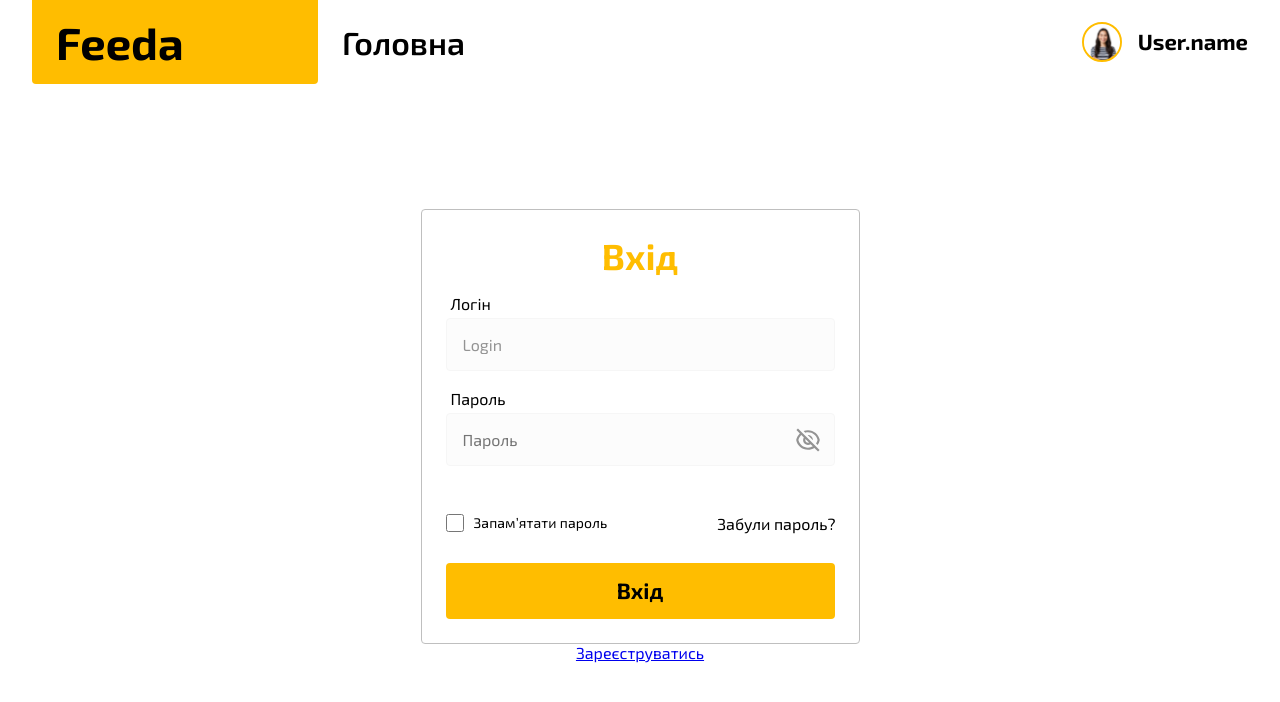
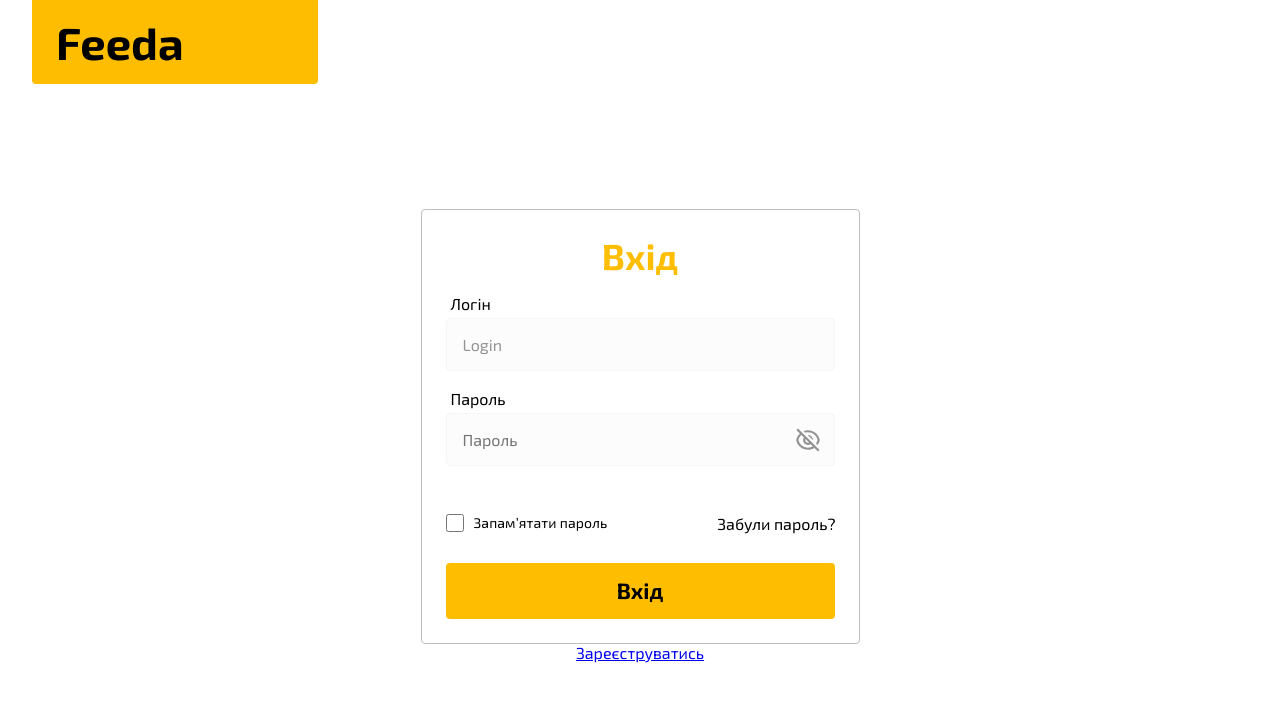
Before and after one commit to baza-trainee/feeda2.0, a React (Vite) app: page /login in a window 1280 px wide. Shown: the top 702 px of the page. Built offline with nearby package versions, Linux system fonts and the light colour scheme.

Commit message:
transferred sidebar into layout, deleted header and sidebar from login/register pages

```diff
--- a/src/App.jsx
+++ b/src/App.jsx
@@ -7,9 +7,9 @@ import MainPage from './pages/main/MainPage';
 function App() {
   return (
     <>
-      <Layout />
       <Routes>
-        <Route path="/" element={<MainPage />} />
+        <Route path="/" element={<Layout />}>
+          <Route path="/main" element={<MainPage />} />
           <Route path="/login" element={<LoginPage />} />
           <Route
             path="/register"
@@ -19,6 +19,7 @@ function App() {
             path="/forgot-pass"
             element={<RegisterPage />}
           />
+        </Route>
       </Routes>
     </>
   );
--- a/src/components/Layout/Layout.jsx
+++ b/src/components/Layout/Layout.jsx
@@ -1,16 +1,20 @@
-import React, { Suspense } from 'react'
-import Header from '../UI/Header/Header'
-import { Outlet } from 'react-router-dom'
+import React, { Suspense } from 'react';
+import Header from '../UI/Header/Header';
+import { Outlet } from 'react-router-dom';
+import Sidebar from '../UI/Sidebar/Sidebar';
 
 const Layout = () => {
   return (
-	<>
-	<Header/>
-	<Suspense fallback={<div>Loading...</div>}>
-		<Outlet/>
-	</Suspense>
-	</>
-  )
-}
+    <>
+      <div>
+        <Header />
+        <Sidebar />
+      </div>
+      <Suspense fallback={<div>Loading...</div>}>
+        <Outlet />
+      </Suspense>
+    </>
+  );
+};
 
-export default Layout
+export default Layout;
--- a/src/components/UI/Header/Header.jsx
+++ b/src/components/UI/Header/Header.jsx
@@ -12,6 +12,15 @@ import {
 
 const Header = () => {
   const location = useLocation();
+
+  const shouldRenderMainHeader = (path) => {
+    const hiddenPaths = [
+      '/login',
+      '/register',
+      '/forgot-pass',
+    ];
+    return !hiddenPaths.includes(path);
+  };
 
   const getPageTitle = (path) => {
     switch (path) {
@@ -31,6 +40,7 @@ const Header = () => {
   return (
     <HeaderStyled>
       <HeaderLogo>Feeda</HeaderLogo>
+      {shouldRenderMainHeader(location.pathname) && (
         <MainHeader>
           <PageTitle>
             {getPageTitle(location.pathname)}
@@ -40,6 +50,7 @@ const Header = () => {
             <UserName>User.name</UserName>
           </UserInfo>
         </MainHeader>
+      )}
     </HeaderStyled>
   );
 };
--- a/src/components/UI/Sidebar/Sidebar.jsx
+++ b/src/components/UI/Sidebar/Sidebar.jsx
@@ -1,5 +1,5 @@
 import React, { useState } from 'react';
-import { useNavigate } from 'react-router-dom';
+import { useNavigate, useLocation } from 'react-router-dom';
 import {
   DropdownButton,
   DropdownMenu,
@@ -18,6 +18,7 @@ import { FiPlus } from 'react-icons/fi';
 
 const Sidebar = () => {
   const navigate = useNavigate();
+  const location = useLocation();
   const [isDropdownOpen, setisDropdownOpen] =
     useState(false);
 
@@ -25,7 +26,18 @@ const Sidebar = () => {
     setisDropdownOpen(!isDropdownOpen);
   };
 
+  const shouldRenderSidebar = (path) => {
+    const hiddenPaths = [
+      '/login',
+      '/register',
+      '/forgot-pass',
+    ];
+    return !hiddenPaths.includes(path);
+  };
+
   return (
+    <>
+      {shouldRenderSidebar(location.pathname) && (
         <>
           <DropdownButton onClick={handleDropdownClick}>
             <FaUsers size={18} />
@@ -38,27 +50,35 @@ const Sidebar = () => {
           </DropdownButton>
           {isDropdownOpen && (
             <DropdownMenu>
-          <DropdownItem onClick={() => navigate('/failed')}>
+              <DropdownItem
+                onClick={() => navigate('/failed')}>
                 <img
-              src="../../../../public/NotChecked.svg"
+                  src="/NotChecked.svg"
                   width="18"
-              height="18"></img>
+                  height="18"
+                  alt="Not Checked"
+                />
                 <ButtonText>Не пройшов</ButtonText>
               </DropdownItem>
-          <DropdownItem onClick={() => navigate('/passed')}>
+              <DropdownItem
+                onClick={() => navigate('/passed')}>
                 <IoCheckmarkDoneSharp size={18} />
                 <ButtonText>Пройшов</ButtonText>
               </DropdownItem>
-          <DropdownItem onClick={() => navigate('/add')}>
+              <DropdownItem
+                onClick={() => navigate('/add')}>
                 <FiPlus size={18} />
                 <ButtonText>Додати кандидата</ButtonText>
               </DropdownItem>
             </DropdownMenu>
           )}
-      <SettingsButton onClick={() => navigate('/settings')}>
+          <SettingsButton
+            onClick={() => navigate('/settings')}>
             <SlSettings size={18} />
             <ButtonText>Налаштування</ButtonText>
           </SettingsButton>
+        </>
+      )}
     </>
   );
 };
--- a/src/pages/main/MainPage.jsx
+++ b/src/pages/main/MainPage.jsx
@@ -5,9 +5,7 @@ import Sidebar from '../../components/UI/Sidebar/Sidebar';
 const MainPage = () => {
   return (
     <>
-      <Main>
-        <Sidebar></Sidebar>
-      </Main>
+      <Main></Main>
     </>
   );
 };
```
Lines whose indentation alone changed are shown as unchanged.
